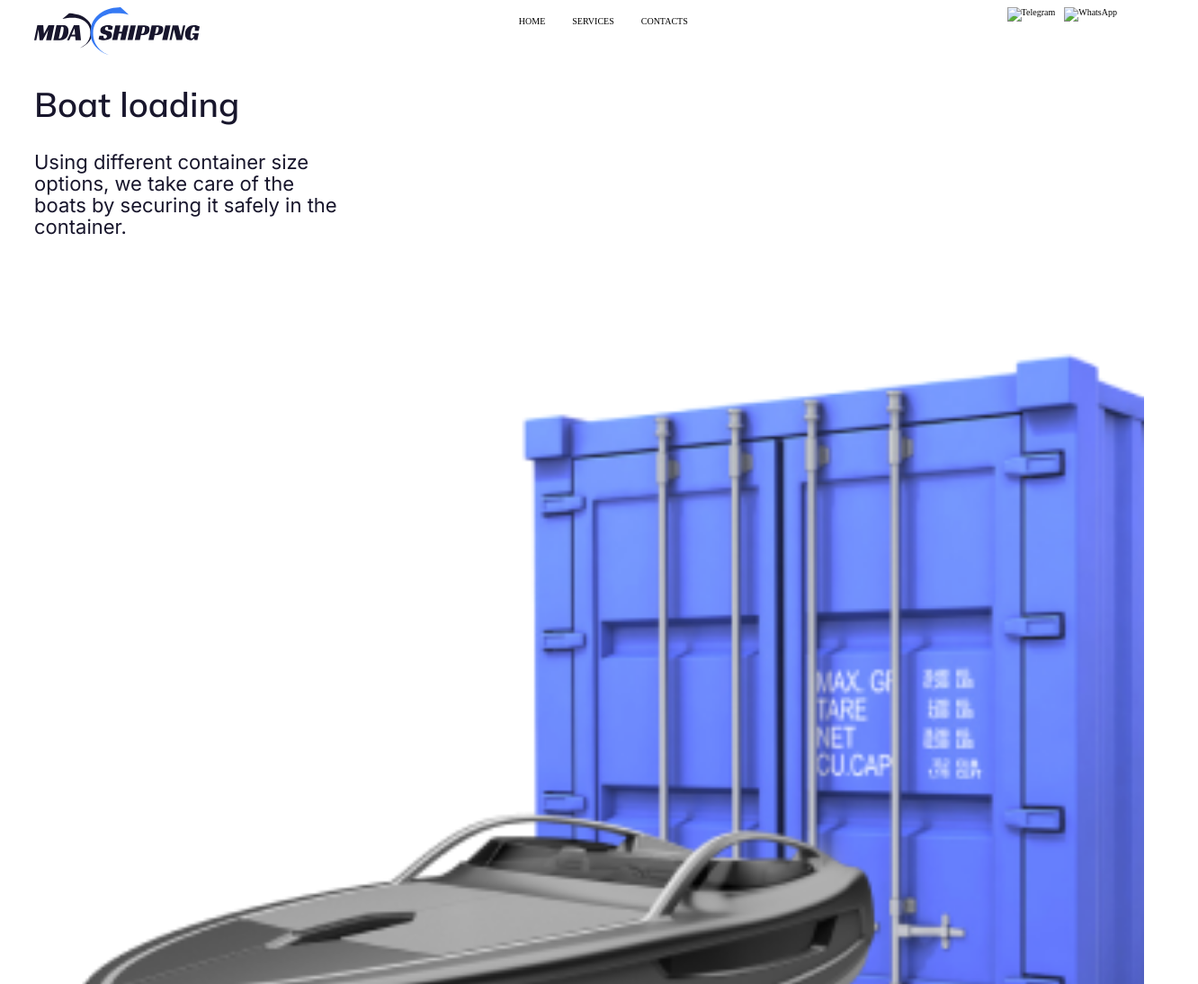
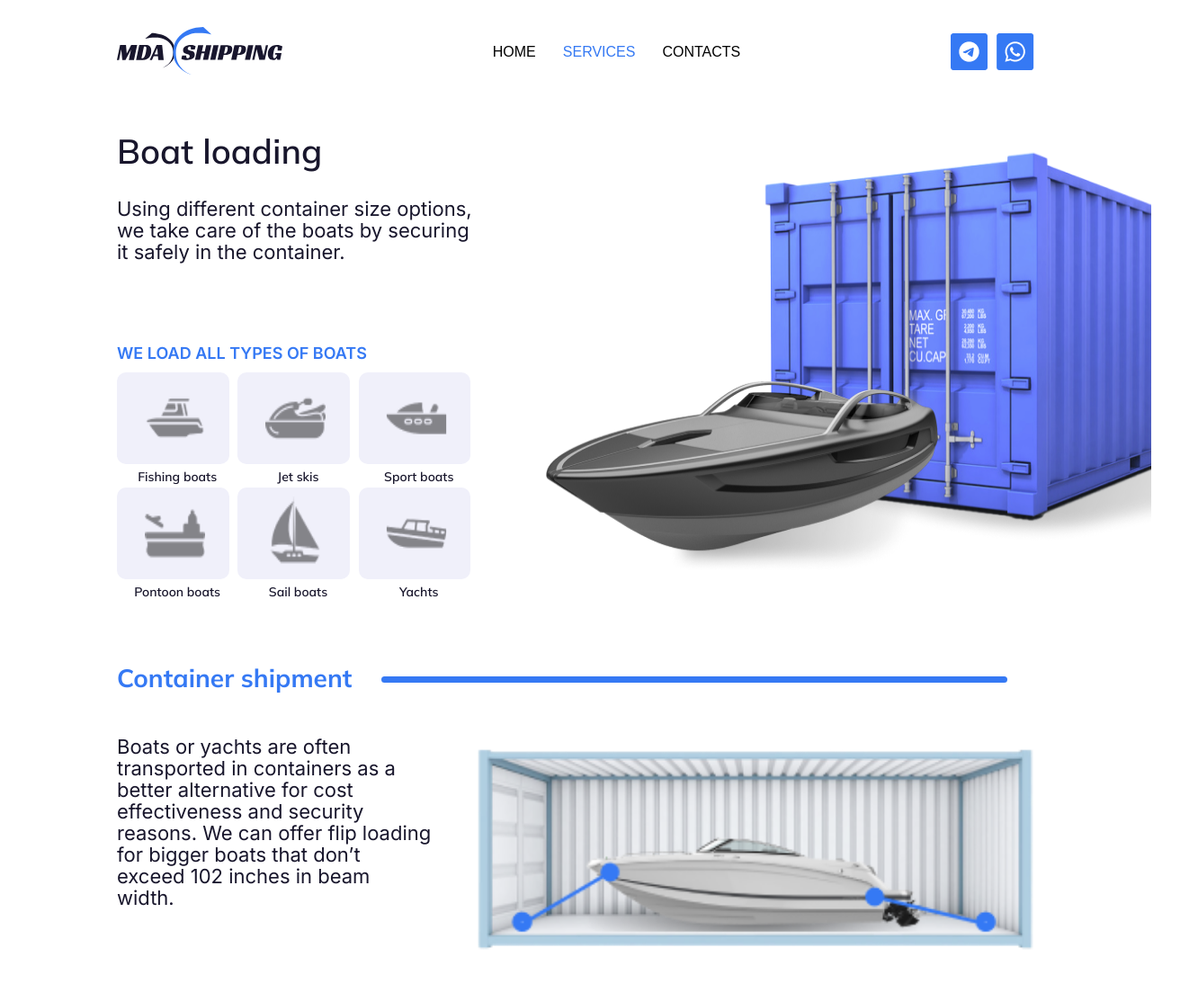
Before and after one commit to FominaAngelina/Web-labes, a plain HTML site: page index.html in a window 1280 px wide. Shown: the top 1094 px of the page at 90% size, 1332 px wide, since content can reach past the window. Drawn offline with Linux system fonts and the light colour scheme.

Commit message:
Add files via upload

```diff
--- a/css/style.css
+++ b/css/style.css
@@ -12,14 +12,18 @@
     font-family: serif;
     left: 28px;
     min-width: 375px;
-    max-width: 1300px;
+    max-width: 1400px;
+}
+
+body{
+    margin: 0;
 }
 
 .message{
     display: block;
     padding-top: 2rem;
     padding-left: 3rem;
-    padding-right: 2rem;
+    padding-right: 3rem;
     padding-bottom: 5rem;
     background-color: var(--form);
     border-radius: 1rem;
@@ -62,6 +66,7 @@ input, ::placeholder{
     display: block;
     padding: 2rem;
     padding-left: 3rem;
+    padding-right: 3rem;
     background-color: var(--form);
     border-radius: 1rem;
     border: 10rem;
@@ -143,6 +148,7 @@ footer>div>div>div>p{
     margin-bottom: 0;
     margin: auto;
     margin-top: 2rem;
+    margin-left: 0;
 }
 
 .p-flex{
@@ -169,6 +175,7 @@ footer>div>ul>li>a{
 .contact{
     background-color: var(--contact);
     padding: 1rem;
+    padding-right: 0;
     border-start-end-radius: 5rem;
     border-start-start-radius: 5rem;
     padding-bottom: 10rem;
@@ -208,6 +215,7 @@ footer>div>ul>li>a{
     font-weight: 600;
     color: var(--h-color);
     line-height: 22px;
+    margin-bottom: 5rem;
 }
 
 .spisok{
@@ -215,8 +223,8 @@ footer>div>ul>li>a{
     font-weight: 600;
     font-size: 1.4rem;
     text-align: center;
-    width: 90%;
     margin: 0;
+    margin-right: 0;;
 }
 
 p{
@@ -244,8 +252,8 @@ section>ul>li>a{
     box-shadow: -4px 4px 16px rgba(0, 0, 0, 0.1);
     border: 4rem;
     border-radius: 2rem;
-    padding-top: 5rem;
-    padding-bottom: 5rem;
+    padding-top: 5.4rem;
+    padding-bottom: 5.4rem;
     margin-left: 2rem;
     margin-right: 2rem;
     margin-bottom: 2rem;
@@ -261,13 +269,14 @@ section>ul>li>a{
 .flex{
     display: flex;
     justify-content: space-between;
-    margin-left: 3rem;
-    margin-right: 3rem;
+    align-items: center;
+    margin: 3rem;
 }
 
 .flex-foot{
     display: flex;
     flex-direction: column;
+    align-items: center
 }
 
 .menu-img{
@@ -284,25 +293,30 @@ section>ul>li>a{
 }
 
 .img-rectagle{
-    width: 90%;
-    height: 9rem;
+    width: 50%;
+    max-width: 16rem;
+    padding: 1rem;
+    padding-left: 23%;
+    padding-right: 20%;
+    background-color: #F0F0FA;
+    border-radius: 1rem;
 }
 
 .boats{
+    min-width: 350px;
     display: grid;
-    grid-template-columns: 30% 30% 30%;
+    grid-template-columns: 1fr 1fr 1fr;
     grid-template-rows: 1fr;
-    width: 100%;
     margin: 2rem;
     margin-left: 3rem;
     margin-right: 3rem;
 }
 .serv{
-    display: flex;
-    flex-direction: column;
-    margin-top: -1rem;
+
 }
-
+.img-dop{
+    display: none;
+}
 .button-send{
     display: block;
     border-color: var(--button);
@@ -335,9 +349,6 @@ section>ul>li>a{
     .menu-nav{
         display: initial;
     }
-    p{
-        max-width: 35rem;
-    }
     .menu-but{
         display: none;
         background-color: var(--white-color);
@@ -345,6 +356,10 @@ section>ul>li>a{
     .menu-head{
         display: flex;
         gap: 3rem;
+        font-family: 'Intel', sans-serif;
+        font-weight: 400;
+        font-size: 1.6rem;
+        line-height: 1.936rem;
     }
     .boats{
         max-width: 43rem;
@@ -356,25 +371,73 @@ section>ul>li>a{
         display: flex;
         gap: 1rem;
     }
-    .a-ft {
-        padding: 5rem;
-        margin: 2rem;
+    .a-ft{
+        padding-top: 5.4rem;
+        padding-bottom: 5.4rem;
     }
 }
 
-@media all and (min-width: 1000px)
+@media all and (min-width: 1150px)
 {
+    h1{
+        margin-left: 0;
+    }
+    .ss{
+        margin-left: 0;
+    }
+    p{
+        max-width: 35rem;
+        margin-left: 13rem;
+        margin-right: 2rem;
+    }
+    .button-send{
+        margin-right: 2rem;
+        margin-left: 13rem;
+        width: 40rem;
+    }
+    .flex{
+        margin-left: 13rem;
+        margin-right: 13rem;
+    }
+    .message{
+        width: 35rem;
+    }
+    .name{
+        width: 35rem;
+    }
     h3{
         margin-right: 0;
+        margin-left: 0;
         width: 30rem;
+    }
+    h2{
+        margin-left: 13rem;
+    }
+    .section-flex{
+        display: flex;
+        margin-left: 13rem;
+    }
+    .p-section{
+        margin-left: 0;
+        margin-right: 0;
+        max-width: 44.5rem;
+        margin-bottom: 9rem;
     }
     .flex-div{
         flex-direction: row;
         justify-content: space-around;
         align-items: center;
+        margin-left: 13rem;
+        margin-right: 13rem;
     }
     section>ul>li>a{
-        width: 100%;
+        padding-top: 3.4rem;
+        padding-bottom: 3.4rem;
+    }
+    .img-dop{
+        display: initial;
+        margin-right: 0;
+        height: auto;
     }
     .a-ft{
         padding: 2rem;
@@ -393,6 +456,13 @@ section>ul>li>a{
     .hr3{
         width: 111%;
     }
+    .serv{
+        display: grid;
+        grid-template-columns: 1fr 1fr 1fr;
+        grid-template-rows: 1ft 1ft;
+        margin-left: 11rem;
+        margin-right: 11rem;
+    }
     br{
         display: initial;
     }
@@ -400,11 +470,7 @@ section>ul>li>a{
         display: flex;
         flex-direction: row;
         justify-content: space-between;
-
-    }
-    .serv{
-        flex-direction: row;
-        justify-content: space-between;
+        align-items: flex-start
     }
     .footmenu{
         margin-top: 7.5rem;
@@ -432,9 +498,27 @@ section>ul>li>a{
     .nik{
         margin-left: 10%;
     }
-
+    .img-boat{
+        display: none;
+    }
     .boats{
         grid-template-columns: 33% 33% 33%;
+        margin: 0;
     }
-
+    .section2-flex{
+        display: flex;
+    }
+    .img-sec2{
+        width: 100%;
+        margin-right: 13rem;
+    }
+    .img-rectagle{
+        max-width: 7.3rem;
+        min-width: 6.2rem;
+        min-height: 8.2rem;
+    }
+    .contact{
+        display: flex;
+        padding-right: 0;
+    }
 }
--- a/index.html
+++ b/index.html
@@ -16,53 +16,56 @@
         <nav  class="menu-nav">
             <ul class="menu-head">
                 <li><a href="#home">HOME</a></li>
-                <li><a href="#services">SERVICES</a></li>
+                <li><a href="#services" style="color: #3579f3">SERVICES</a></li>
                 <li><a href="#contacts">CONTACTS</a></li>
             </ul>
         </nav>
         <nav class="menu-img">
-            <img src="" alt="Telegram">
-            <img src="" alt="WhatsApp">
+            <img src="Group 8.png" alt="Telegram">
+            <img src="Group 9.png" alt="WhatsApp">
         </nav>
     </header>
 
 
     <main>
-        <section>
+        <section class="section-flex">
+            <div class="sect-div">
                 <h1 id="home"> Boat loading</h1>
-            <p>Using different container size options, we take care of the boats by securing it safely in the container.</p>
+                <p class="p-section">Using different container size options, we take care of the boats by securing it safely in the container.</p>
                 <img src="Group 171.png" alt="Boat" class="img-boat">
                 <a class ="ss" href="">WE LOAD ALL TYPES OF BOATS</a>
                 <ul>
                     <div class="boats">
-                    <li>
-                        <img src="Rectangle 58.png" alt="Fishing boats" class="img-rectagle">
+                        <li class="img-boats">
+                            <img src="speed-boat 2.png" alt="Fishing boats" class="img-rectagle">
                             <p class="spisok">Fishing boats</p>
                     </li>
                     <li>
-                        <img src="Rectangle 58.png" alt="Jet skis" class="img-rectagle">
+                            <img src="jet-ski 2.png" alt="Jet skis" class="img-rectagle">
                             <p class="spisok">Jet skis</p>
                         </li>
                         <li>
-                        <img src="Rectangle 58.png" alt="Sport boats" class="img-rectagle">
+                            <img src="boat (2) 2.png" alt="Sport boats" class="img-rectagle">
                             <p class="spisok">Sport boats</p>
                         </li>
                     </div>
                 <div class="boats">
                         <li>
-                        <img src="Rectangle 58.png" alt="Pontoon boats" class="img-rectagle">
+                            <img src="aircraft-carrier 2.png" alt="Pontoon boats" class="img-rectagle">
                             <p class="spisok">Pontoon boats</p>
                         </li>
                         <li>
-                        <img src="Rectangle 58.png" alt="Sail boats" class="img-rectagle">
+                            <img src="yacht 2.png" alt="Sail boats" class="img-rectagle">
                             <p class="spisok">Sail boats</p>
                         </li>
                         <li>
-                        <img src="Rectangle 58.png" alt="Yachts" class="img-rectagle">
+                            <img src="boat 2.png" alt="Yachts" class="img-rectagle">
                             <p class="spisok">Yachts</p>
                         </li>
                     </div>
                 </ul>
+            </div>
+            <img src="Group 46.png" alt="" class="img-dop">
         </section>
         <section>
             <h2 hidden>jhvh</h2>
@@ -70,20 +73,26 @@
                 <h3>Container shipment</h3>
                 <hr class="hr1">
             </div>
+            <div class="section2-flex">
                 <p>Boats or yachts are often transported in containers as a better alternative for cost effectiveness and security reasons. We can offer flip loading for bigger boats that don’t exceed 102 inches in beam width.</p>
                 <img src="Group 171 (1).png" alt="boats" class="img-sec2">
+            </div>
             <div class="flex-div">
                 <h3>Flat rack loading</h3>
                 <hr class="hr2">
             </div>
+            <div class="section2-flex">
                 <p>Boats are transported on the platform and safely lashed. All Flat Rack Shipment are passing NCB Inspection. Best option for bigger boat that don’t exceed 36 feet in length.</p>
                 <img src="Group 172.png" alt="boat" class="img-sec2">
+            </div>
             <div class="flex-div">
                 <h3>On deck cargo</h3>
                 <hr class="hr3">
             </div>
+            <div class="section2-flex">
                 <p>Boats or yachts are loaded/ unloaded directly from the sea or from the shore. Yachts Ships or cranes in cradles are utilized to load bigger boats or yachts.</p>
                 <img src="Group 173.png" alt="Boats" class="img-sec2">
+            </div>
         </section>
         <section class="option">
             <h2 id="services">Optional services</h2>
@@ -91,14 +100,13 @@
                 <li class="li_ft"><a href="/">Cargo insurance</a></li>
                 <li class="li_ft"><a href="/">Long term cargo storage</a></li>
                 <li class="li_ft"><a href="/">Detailing and cleaning</a></li>
-            </ul>
-            <ul class="serv">
                 <li class="li_ft"><a class="a-ft" href="/">Additional report<br> and inspection</a></li>
                 <li class="li_ft"><a class="a-ft" href="/">Plastic film coverage <br>of broken part</a></li>
                 <li class="li_ft"><a class="a-ft" href="/">Moisture bags<br> to avoid mold</a></li>
             </ul>
         </section>
         <section class="contact">
+            <div>
                 <h2 id="contacts">Contacts us</h2>
                 <p class="color">Contact us if you need more information about our services</p>
                 <form>
@@ -110,6 +118,7 @@
                     <p class="police"><label><input type="checkbox" class="check">I agree with the <a href="" style="text-decoration: underline;">Privacy policy</a></label></p>
                     <button class="button-send">SEND A MESSAGE</button>
                 </form>
+            </div>
             <img src="IQAAAgGv7eA-19201 5.png" alt="" class="garag">
         </section>
     </main>
```
Also changed, not shown: Group 46.png (added), Group 8.png (added), Group 9.png (added), aircraft-carrier 2.png (added), boat (2) 2.png (added), boat 2.png (added). Lines whose indentation alone changed are shown as unchanged.
